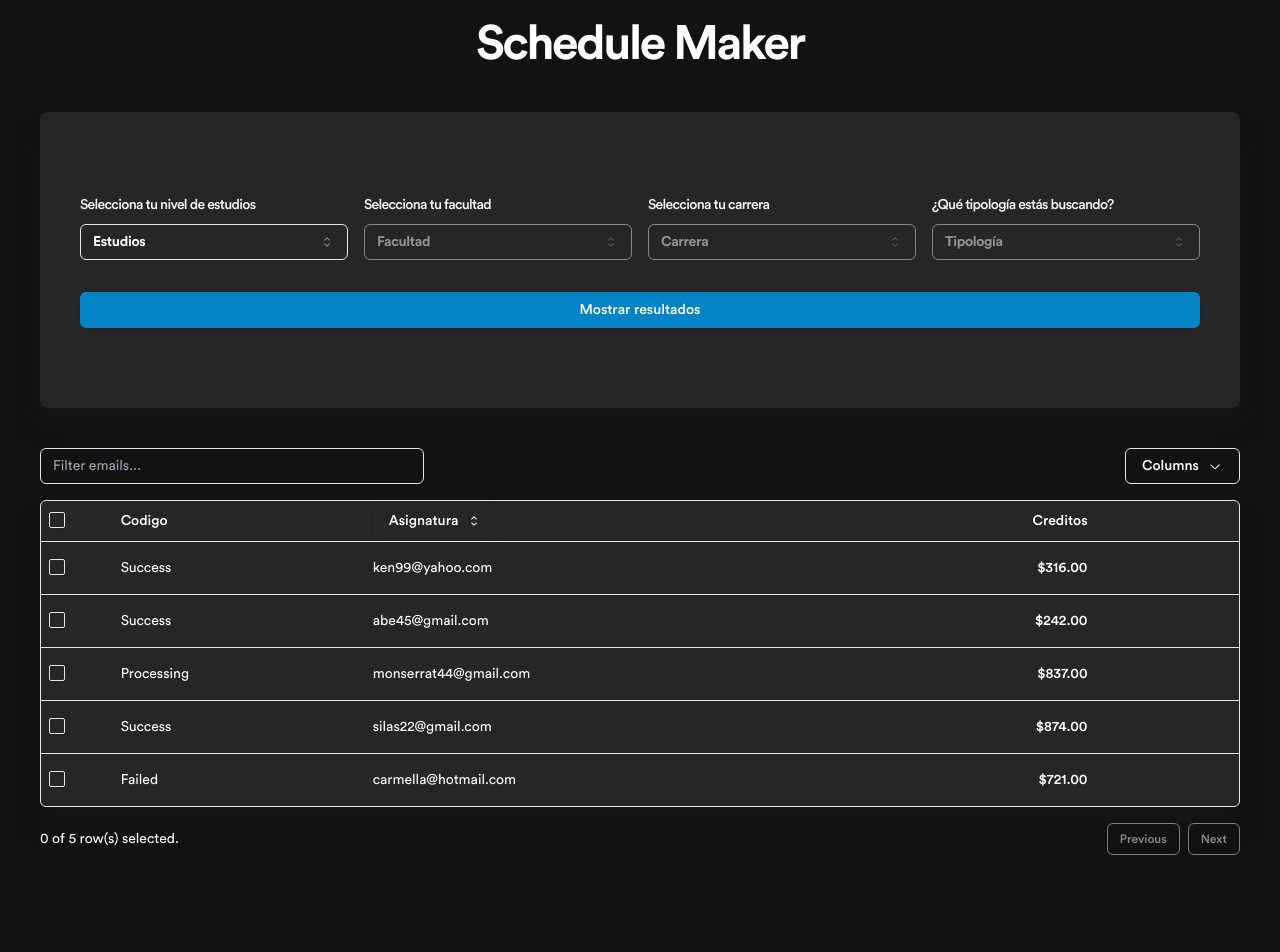
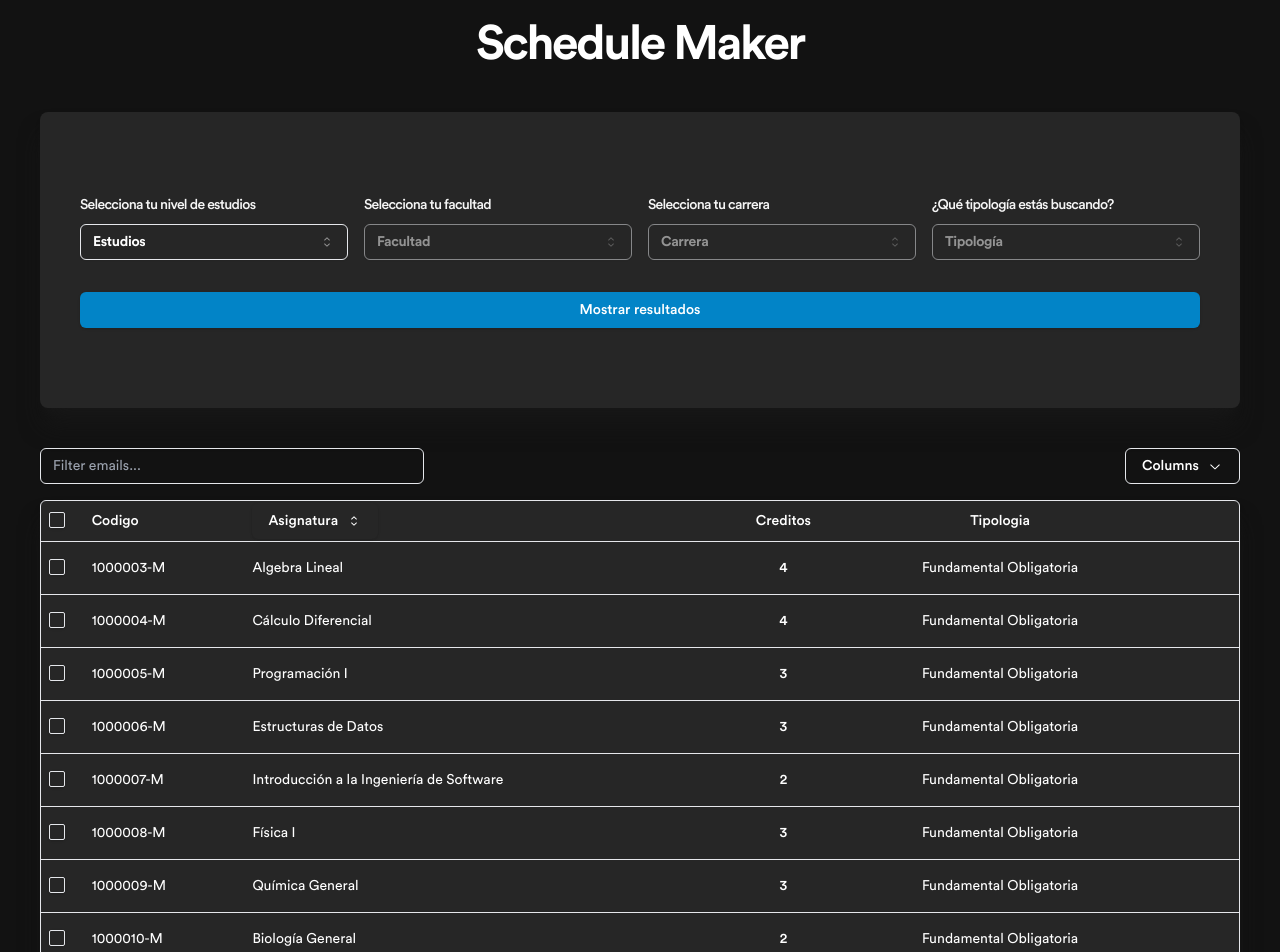
Before and after one commit to Zaprovic/schedule-maker, a Next.js app: page / in a window 1280 px wide. Shown: the top 952 px of the page. Before the commit the page ends 871 px from the top, so only its background shows below. Built offline with nearby package versions, Linux system fonts and the light colour scheme.

Commit message:
modified tables

```diff
--- a/src/components/columns.tsx
+++ b/src/components/columns.tsx
@@ -1,6 +1,6 @@
 "use client";
 
-import { Asignatura } from "@/types";
+import { Materia } from "@/types";
 import { CaretSortIcon, DotsHorizontalIcon } from "@radix-ui/react-icons";
 import { ColumnDef } from "@tanstack/react-table";
 import { Button } from "./ui/button";
@@ -14,7 +14,7 @@ import {
     DropdownMenuTrigger,
 } from "./ui/dropdown-menu";
 
-export const columns: ColumnDef<Asignatura>[] = [
+export const columns: ColumnDef<Materia>[] = [
     {
         id: "select",
         header: ({ table }) => (
@@ -40,14 +40,14 @@ export const columns: ColumnDef<Asignatura>[] = [
         enableHiding: false,
     },
     {
-        accessorKey: "status",
+        accessorKey: "codigo",
         header: "Codigo",
         cell: ({ row }) => (
-            <div className="capitalize">{row.getValue("status")}</div>
+            <div className="capitalize">{row.getValue("codigo")}</div>
         ),
     },
     {
-        accessorKey: "email",
+        accessorKey: "asignatura",
         header: ({ column }) => {
             return (
                 <Button
@@ -61,30 +61,35 @@ export const columns: ColumnDef<Asignatura>[] = [
                 </Button>
             );
         },
-        cell: ({ row }) => (
-            <div className="lowercase">{row.getValue("email")}</div>
-        ),
+        cell: ({ row }) => <div className="">{row.getValue("asignatura")}</div>,
     },
     {
-        accessorKey: "amount",
-        header: () => <div className="text-right">Creditos</div>,
+        accessorKey: "creditos",
+        header: () => <div className="text-center">Creditos</div>,
         cell: ({ row }) => {
-            const amount = parseFloat(row.getValue("amount"));
+            const amount = parseFloat(row.getValue("creditos"));
 
             // Format the amount as a dollar amount
-            const formatted = new Intl.NumberFormat("en-US", {
-                style: "currency",
-                currency: "USD",
-            }).format(amount);
+            // const formatted = new Intl.NumberFormat("en-US", {
+            //     style: "currency",
+            //     currency: "USD",
+            // }).format(amount);
 
-            return <div className="text-right font-medium">{formatted}</div>;
+            return <div className="text-center font-medium">{amount}</div>;
         },
+    },
+    {
+        accessorKey: "tipologia",
+        header: () => <div className="text-center">Tipologia</div>,
+        cell: ({ row }) => (
+            <div className="text-center">{row.getValue("tipologia")}</div>
+        ),
     },
     {
         id: "actions",
         enableHiding: false,
         cell: ({ row }) => {
-            const payment = row.original;
+            const materia = row.original;
 
             return (
                 <DropdownMenu>
@@ -98,7 +103,7 @@ export const columns: ColumnDef<Asignatura>[] = [
                         <DropdownMenuLabel>Actions</DropdownMenuLabel>
                         <DropdownMenuItem
                             onClick={() =>
-                                navigator.clipboard.writeText(payment.id)
+                                navigator.clipboard.writeText(materia.codigo)
                             }
                         >
                             Copy payment ID
--- a/src/components/data-table.tsx
+++ b/src/components/data-table.tsx
@@ -31,13 +31,13 @@ import {
     TableHeader,
     TableRow,
 } from "@/components/ui/table";
-import { Asignatura } from "@/types";
+import { Materia } from "@/types";
 import { useState } from "react";
 import { columns } from "./columns";
 
 type props = {
-    cols: ColumnDef<Asignatura, any[]>[];
-    data: Asignatura[];
+    cols: ColumnDef<Materia, any[]>[];
+    data: Materia[];
 };
 
 export function DataTable({ cols, data }: props) {
--- a/src/components/section-form.tsx
+++ b/src/components/section-form.tsx
@@ -1,7 +1,7 @@
 "use client";
 
 import { formStore } from "@/context/form-context";
-import { paymentData } from "@/mocks/data";
+import { subjectData } from "@/mocks/data";
 import { columns } from "./columns";
 import { DataTable } from "./data-table";
 import FormShadCn from "./form-shadcn";
@@ -14,7 +14,7 @@ const SectionForm = () => {
                 <FormShadCn />
             </section>
 
-            {true && <DataTable data={paymentData} cols={columns} />}
+            {true && <DataTable data={subjectData} cols={columns} />}
         </section>
     );
 };
```
